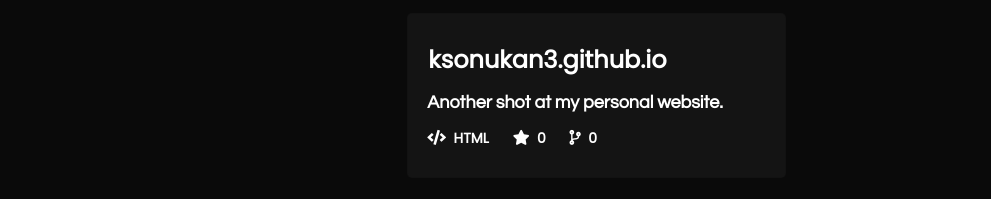
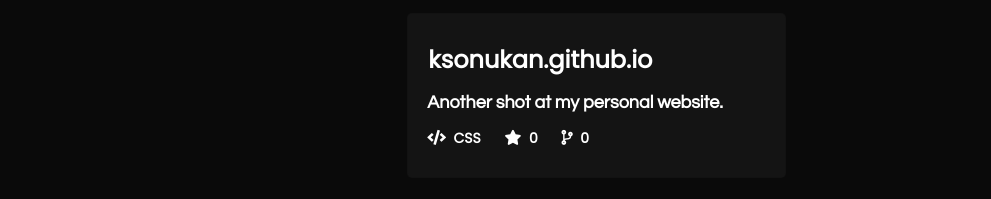
Before and after one commit to ksonukan/ksonukan.github.io, a plain HTML site: page index.html in a window 1280 px wide. Shown: the part 851-1050 px from the top of the page, without its empty margins (0-991 px from the left). Drawn offline with nearby package versions, Linux system fonts and the light colour scheme; no server answers; a script that the page names is missing.

Commit message:
Add files via upload

```diff
--- a/index.html
+++ b/index.html
@@ -88,14 +88,14 @@
                             </div>
                         </section>
                         </a>
-                        <a href="https://github.com/ksonukan/ksonukan3.github.io" target="_blank">
+                        <a href="https://github.com/ksonukan/ksonukan.github.io" target="_blank">
                         <section>
-                            <div class="section_title">ksonukan3.github.io</div>
+                            <div class="section_title">ksonukan.github.io</div>
                             <div class="about_section">
                             <span style="display:block;">Another shot at my personal website.</span>
                             </div>
                             <div class="bottom_section">
-                                <span style="display:inline-block;"><i class="fas fa-code"></i>&nbsp; HTML</span>
+                                <span style="display:inline-block;"><i class="fas fa-code"></i>&nbsp; CSS</span>
                                 <span><i class="fas fa-star"></i>&nbsp; 0</span>
                                 <span><i class="fas fa-code-branch"></i>&nbsp; 0</span>
                             </div>
```
